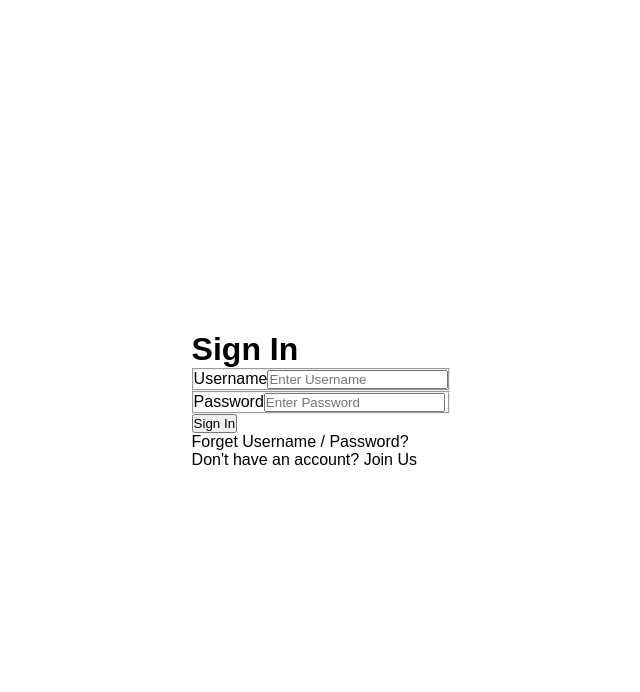
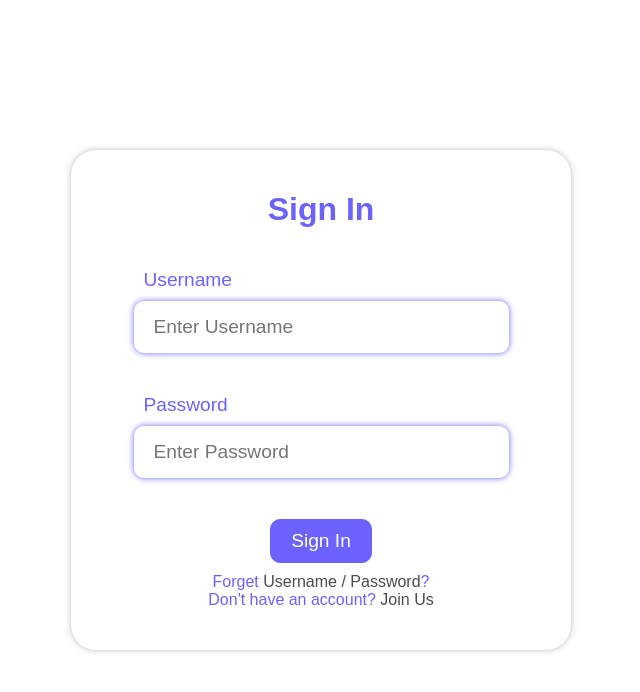
Before and after one commit to pichborithk/strangers-things-tailwind, a React (Vite) app: page /signin in a window 1280 px wide. Shown: the top 692 px of the page, without its empty margins (319-959 px from the left). Built offline with nearby package versions, Linux system fonts and the light colour scheme; no server answers.

Commit message:
add style to singin component

```diff
--- a/src/scss/main.scss
+++ b/src/scss/main.scss
@@ -30,7 +30,7 @@
     width: 500px;
   }
 
-  form {
+  > form {
     @include display-flex(center, space-evenly);
     flex-direction: column;
 
@@ -109,3 +109,92 @@
     }
   }
 }
+
+.signin {
+  @include display-flex;
+
+  border-radius: 25px;
+  box-shadow: 0px 0px 6px 0px rgba(90, 89, 89, 0.4);
+
+  height: 500px;
+  overflow: hidden;
+
+  > form {
+    @include display-flex(center, space-evenly);
+    flex-direction: column;
+
+    position: relative;
+
+    color: $primary-color;
+
+    width: 500px;
+    height: 100%;
+
+    > fieldset {
+      @include display-flex(start, center);
+      flex-direction: column;
+      gap: 10px;
+
+      border: none;
+
+      width: 75%;
+
+      > label {
+        font-size: 1.2rem;
+        margin-left: 10px;
+      }
+
+      > input {
+        padding: 15px 20px;
+        width: 100%;
+
+        font-size: 1.2rem;
+
+        border-radius: 10px;
+        border: none;
+        box-shadow: 0px 0px 6px 0px $primary-color;
+
+        &:focus {
+          outline: none;
+        }
+      }
+    }
+
+    > span {
+      position: absolute;
+      bottom: 3%;
+
+      color: #b6001b;
+    }
+
+    > div {
+      text-align: center;
+
+      width: 75%;
+
+      > p > a {
+        // text-decoration: underline;
+        color: #4b4b4b;
+      }
+
+      > button {
+        border: 1px solid $primary-color;
+        background-color: $primary-color;
+        border-radius: 10px;
+
+        color: #fff;
+        font-size: 1.2rem;
+
+        padding: 10px 20px;
+        margin-bottom: 10px;
+
+        cursor: pointer;
+
+        &:hover {
+          color: $primary-color;
+          background-color: #fff;
+        }
+      }
+    }
+  }
+}
```
